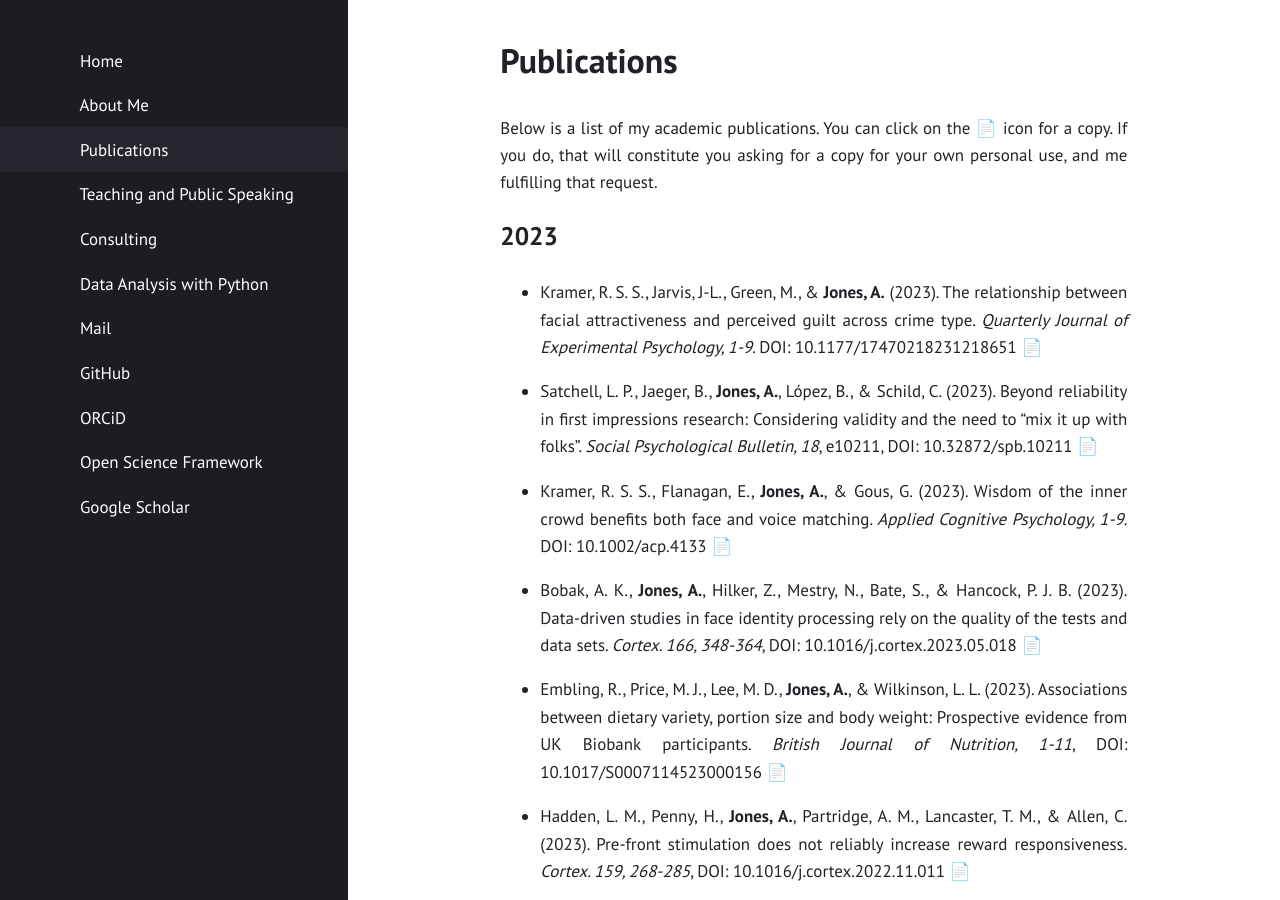
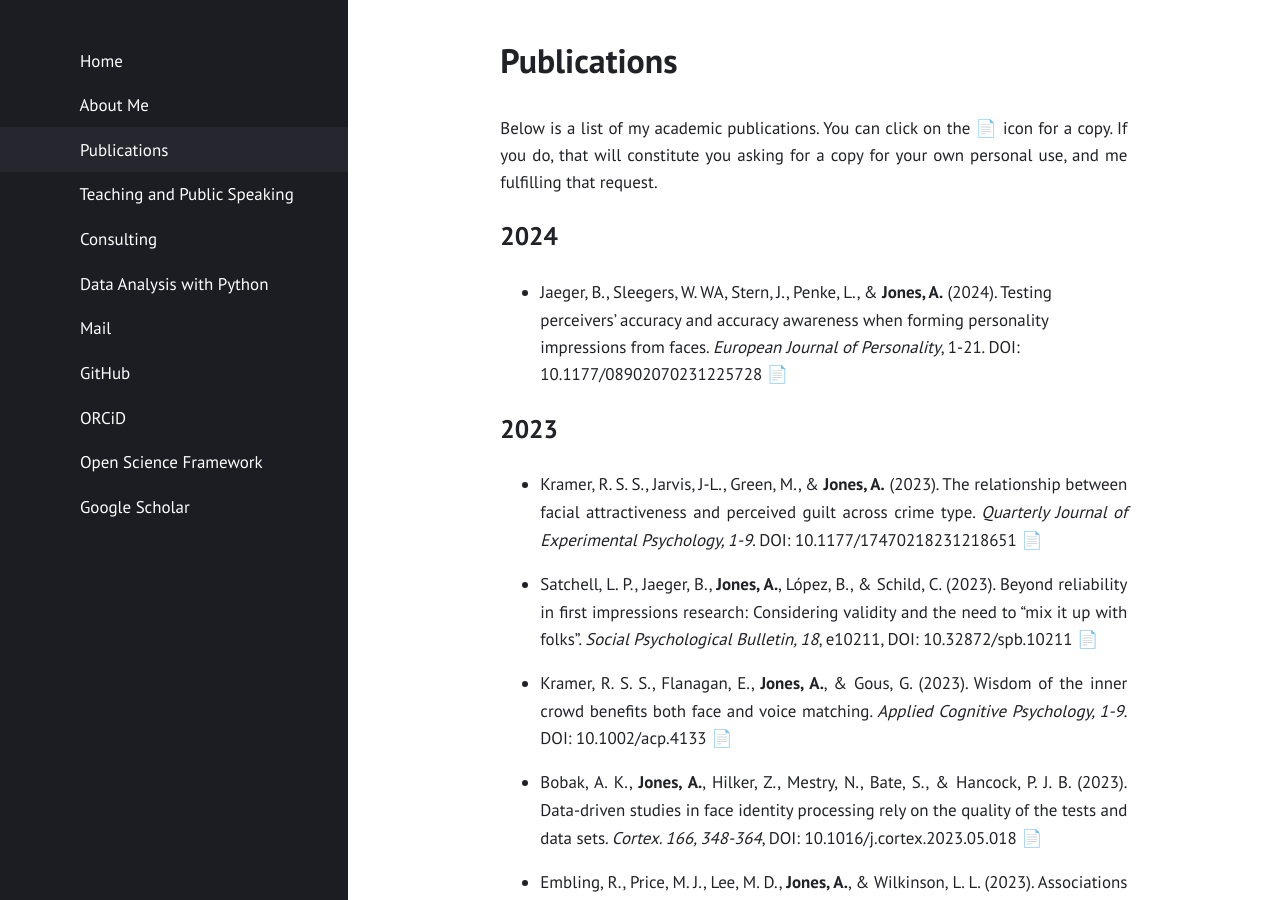
Before and after one commit to alexjonesphd/alexjonesphd.github.io, a Jekyll site: the page built from publications.md, in a window 1280 px wide and 900 px high. Built offline with Jekyll 4.4.1, drawn with Linux system fonts in a browser that asks for light colours.

Commit message:
2024 papers started!

```diff
--- a/publications.md
+++ b/publications.md
@@ -6,6 +6,9 @@ layout: page
 
 Below is a list of my academic publications. You can click on the 📄 icon for a copy. If you do, that will constitute you asking for a copy for your own personal use, and me fulfilling that request.
 
+
+## 2024
+- Jaeger, B., Sleegers, W. WA, Stern, J., Penke, L., & **Jones, A.** (2024). Testing perceivers' accuracy and accuracy awareness when forming personality impressions from faces. *European Journal of Personality*, 1-21. DOI: 10.1177/08902070231225728  [📄](https://alexjonesphd.github.io/assets/papers/2024/jaegeretal2024.pdf)
 
 ## 2023
 - Kramer, R. S. S., Jarvis, J-L., Green, M., & **Jones, A.** (2023). The relationship between facial attractiveness and perceived guilt across crime type. *Quarterly Journal of Experimental Psychology, 1-9*. DOI: 10.1177/17470218231218651 [📄](https://alexjonesphd.github.io/assets/papers/2023/kramerjarvisgreenjones2023.pdf)
```
Also changed, not shown: 2 other files.
